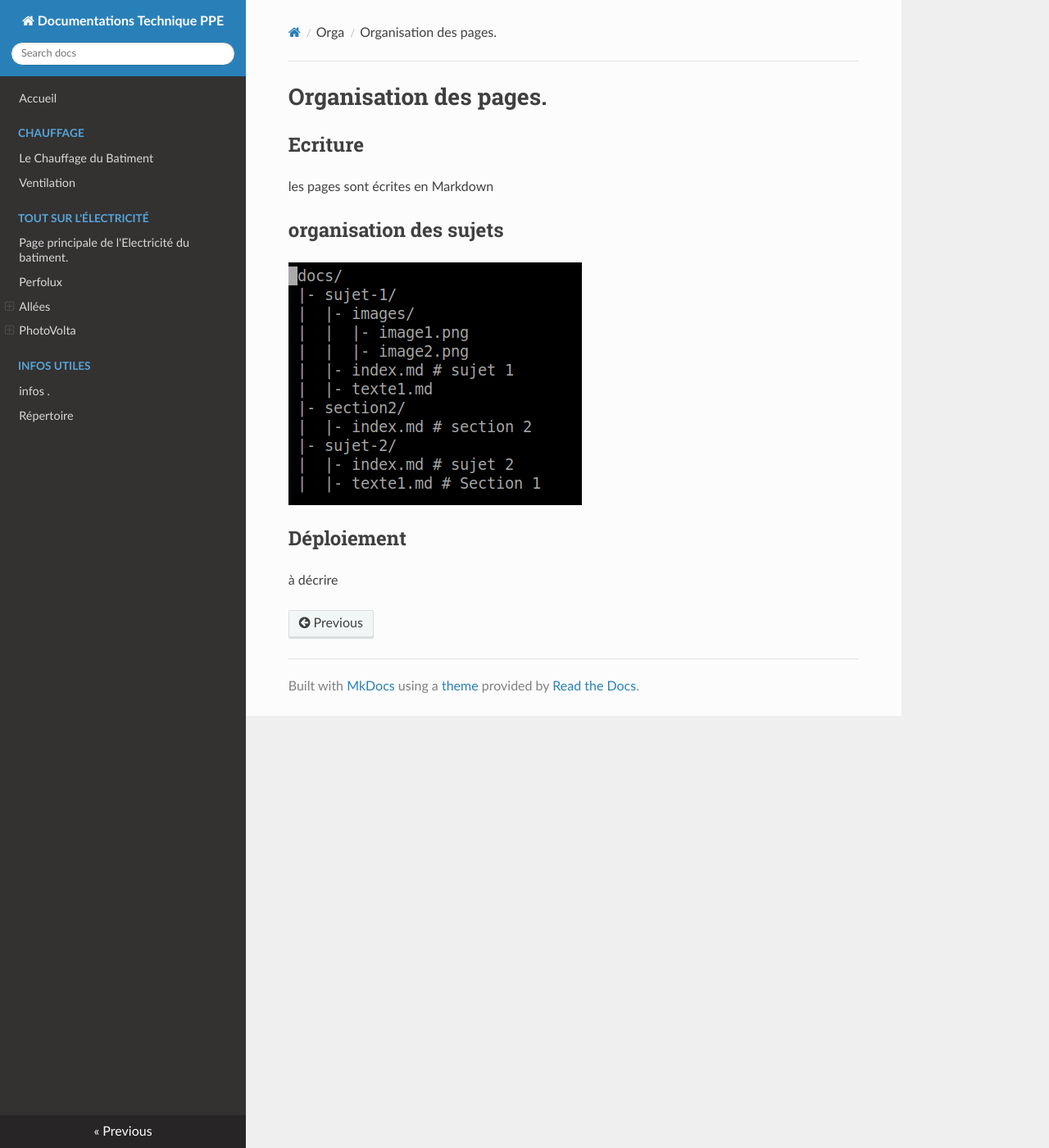
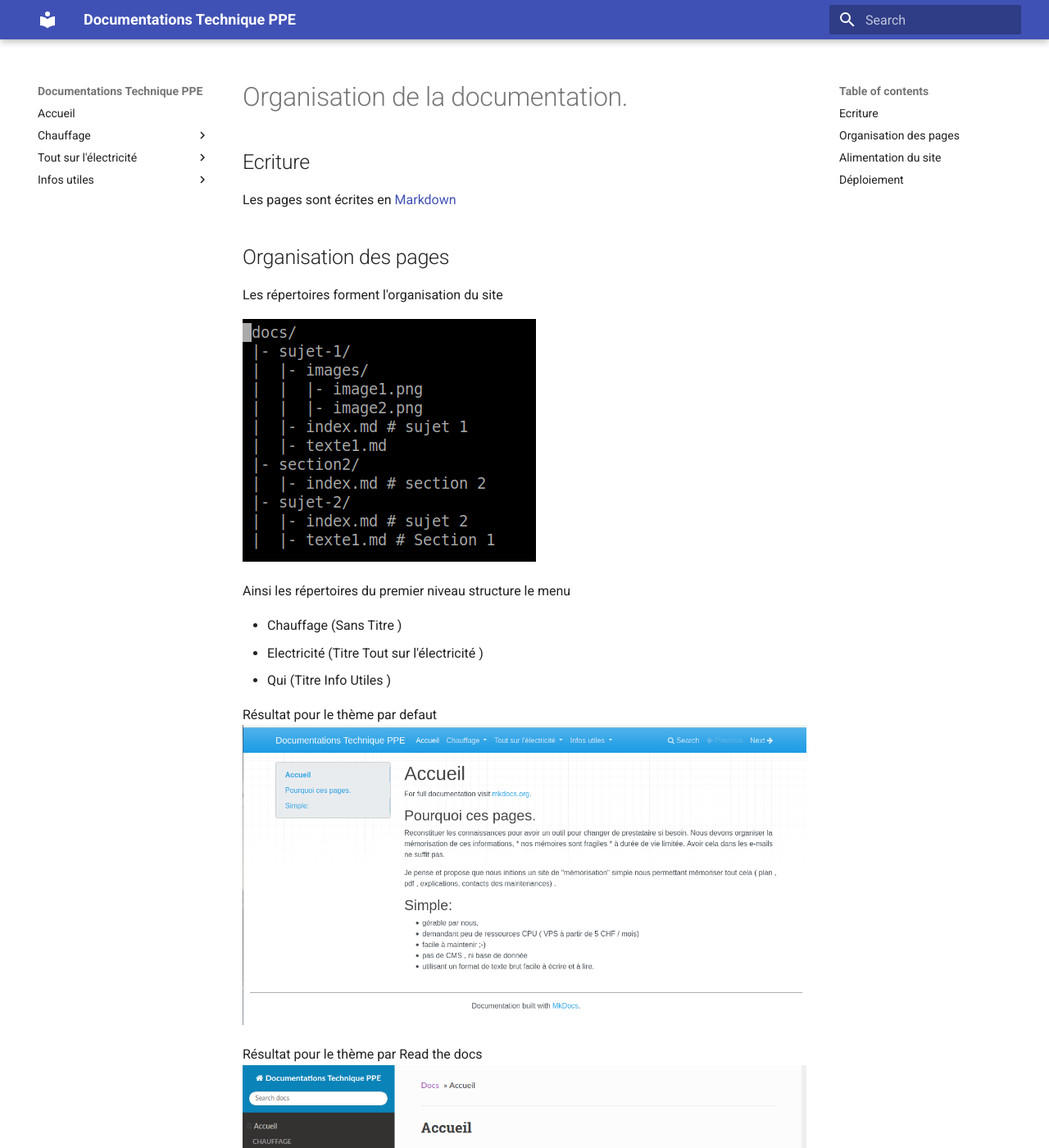
Before and after one commit to pirboazo/doc-ppe, an MkDocs documentation site: the page built from docs/orga/index.md, in a window 1280 px wide and 1400 px high. Shown: the whole window at 82% size. Built offline with MkDocs 1.6.1 and Material for MkDocs 9.7.7, drawn with Linux system fonts in a browser that asks for light colours; nearby versions of some CDN libraries; some of the changed text lies outside the part shown.

Commit message:
Description page orga Ajout de Themes

```diff
--- a/docs/orga/index.md
+++ b/docs/orga/index.md
@@ -1,12 +1,35 @@
-# Organisation des pages.
+# Organisation de la documentation.
 
 ## Ecriture
+Les pages sont écrites en [Markdown](https://fr.wikipedia.org/wiki/Markdown)
 
-les pages sont écrites en Markdown
+## Organisation des pages
+Les répertoires forment l'organisation du site
 
-## organisation des sujets
-![organisation des documents](Selection_113.png)
+![organisation des documents](images/Selection_113.png)
+
+Ainsi les répertoires du premier niveau structure le menu
+
++ Chauffage (Sans Titre )
++ Electricité  (Titre Tout sur l'électricité )
++ Qui    (Titre Info Utiles )
+
+Résultat pour le thème par defaut
+![Theme Defaut](images/ThemeDefault.png)
+
+Résultat pour le thème par Read the docs
+![Theme Read The Docs](images/ThemeReadTheDocs.png)
+
+Résultat pour le thème par Material
+![Theme Material](images/ThemeMaterial.png)
+
+## Alimentation du site
++ Pour créer un nouveau Thème on rajoute un répertoires
++ Pour créer un sous theme on crée un répertoire dans le themes
+* Pour ajouter un contenu on crée un fichier avec un nom quelconque la page appaitra avec le nom du titre
+
+**Voir** page PhotoVolta :  Installation Photo Voltaique
 
 ## Déploiement
 
-à décrire
+Organisation des mises à jours.
--- a/mkdocs.yml
+++ b/mkdocs.yml
@@ -4,4 +4,6 @@ plugins:
     - search
     - awesome-pages
 
-theme: readthedocs
+#theme: readthedocs
+theme:
+    name: material
```
Also changed, not shown: docs/Electricité/PhotoVolta/SuiviExploitation.md (added, +6 -0 lines), docs/Electricité/PhotoVolta/index.md (+0 -7 lines), docs/Electricité/PhotoVolta/.pages (added), docs/orga/images/Selection_113.png (renamed from docs/orga/Selection_113.png), docs/orga/images/ThemeDefault.png (added), docs/orga/images/ThemeMaterial.png (added), docs/orga/images/ThemeReadTheDocs.png (added).
